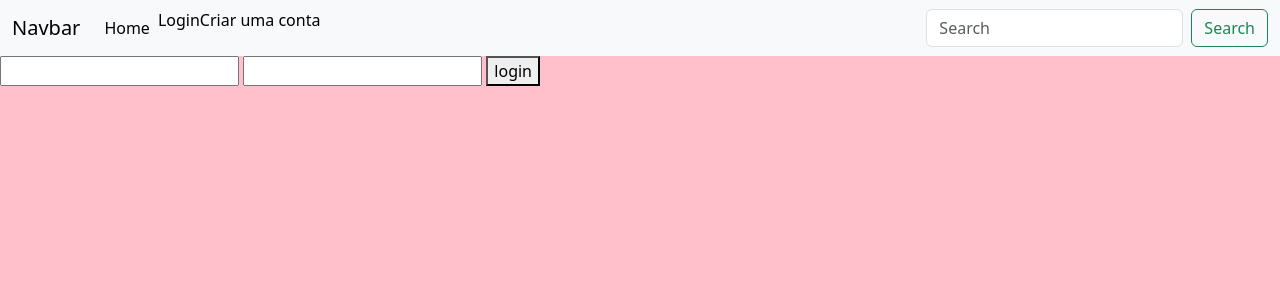
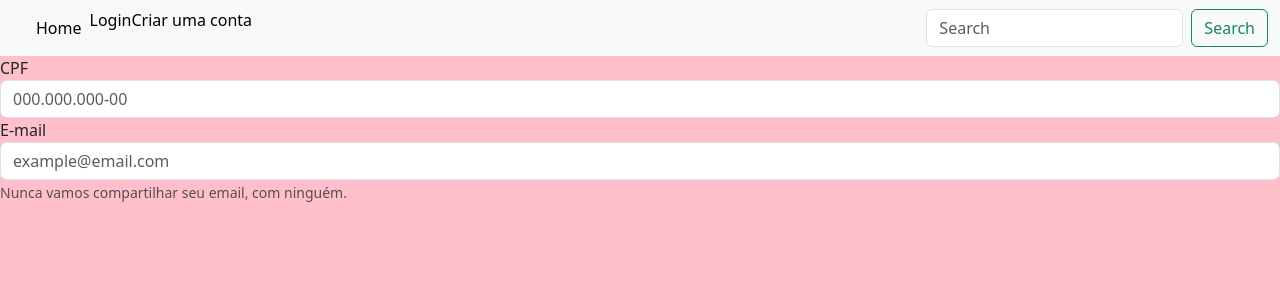
Before and after one commit to sampaioRayssa/intwebannualproject, a Flask app: page /login in a window 1280 px wide. Shown: the top 300 px of the page. Run offline with Flask 3, Linux system fonts and the light colour scheme.

Commit message:
alterações

```diff
--- a/templates/base.html
+++ b/templates/base.html
@@ -11,7 +11,7 @@
 
     <nav class="navbar navbar-expand-lg bg-body-tertiary">
         <div class="container-fluid">
-          <a class="navbar-brand" href="#">Navbar</a>
+          <a class="navbar-brand" href="#"></a>
           <button class="navbar-toggler" type="button" data-bs-toggle="collapse" data-bs-target="#navbarSupportedContent" aria-controls="navbarSupportedContent" aria-expanded="false" aria-label="Toggle navigation">
             <span class="navbar-toggler-icon"></span>
           </button>
@@ -22,10 +22,10 @@
                 </li>
                 {% if session.cpf %}
                 <li class="nav-item" >
-                    <a class="nav-link" href="{{url_for('client')}}">Usuario</a>
+                    <a class="nav-link active" aria-current="page" href="{{url_for('client')}}">Usuario</a>
                 </li>
                 <li class="nav-item">
-                    <a class="nav-link" href="{{url_for('createdelivery')}}">Criar Entrega</a>
+                    <a class="nav-link active" href="{{url_for('createdelivery')}}">Criar Entrega</a>
                 </li>
                 {% endif %}
                 {% if session.entregador %}
--- a/templates/login.html
+++ b/templates/login.html
@@ -4,10 +4,27 @@
 
 {% block container %}
 
-<form action="{{url_for('login')}}" method="POST" >
+<title>Faça Login</title>
+<form action="{{url_for('login')}}" method="POST">
+
+    <!--CPF-->
+    <div class="form-group">
+        <label for="#">CPF</label>
+        <input type="number" class="form-control" id="cpf" name="cpf" placeholder="000.000.000-00">
+    </div>
+
+    <!--E-mail-->
+    <div class="form-group">
+      <label for="#">E-mail</label>
+      <input type="email" class="form-control" name="email" id="" aria-describedby="emailHelp" placeholder="example@email.com">
+      <small id="emailHelp" class="form-text text-muted">Nunca vamos compartilhar seu email, com ninguém.</small>
+    </div>
+
+<!--<form action="{{url_for('login')}}" method="POST" >
     <input type="text" name="cpf" id="cpf">
     <input type="password" name="password" id="password">
     <button type="submit">login</button>
-</form>
+</form>-->
+
 
 {% endblock container %}
```
